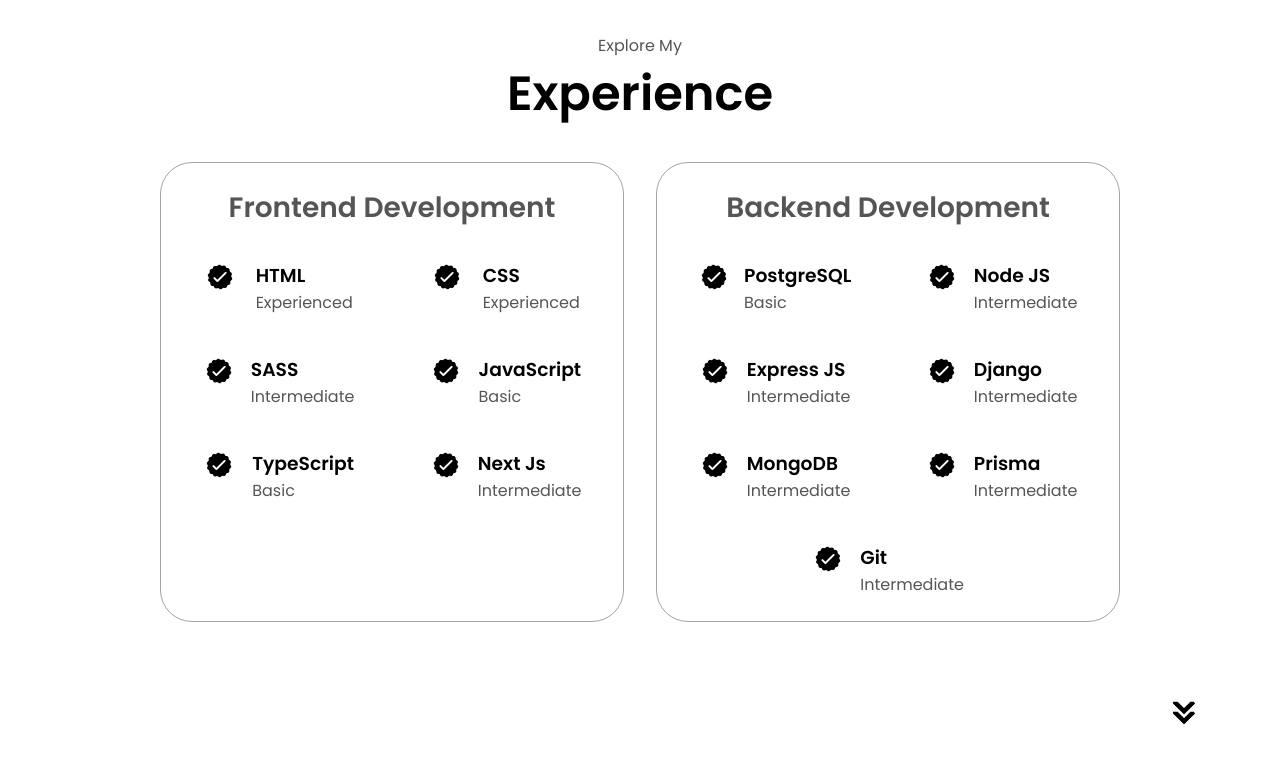
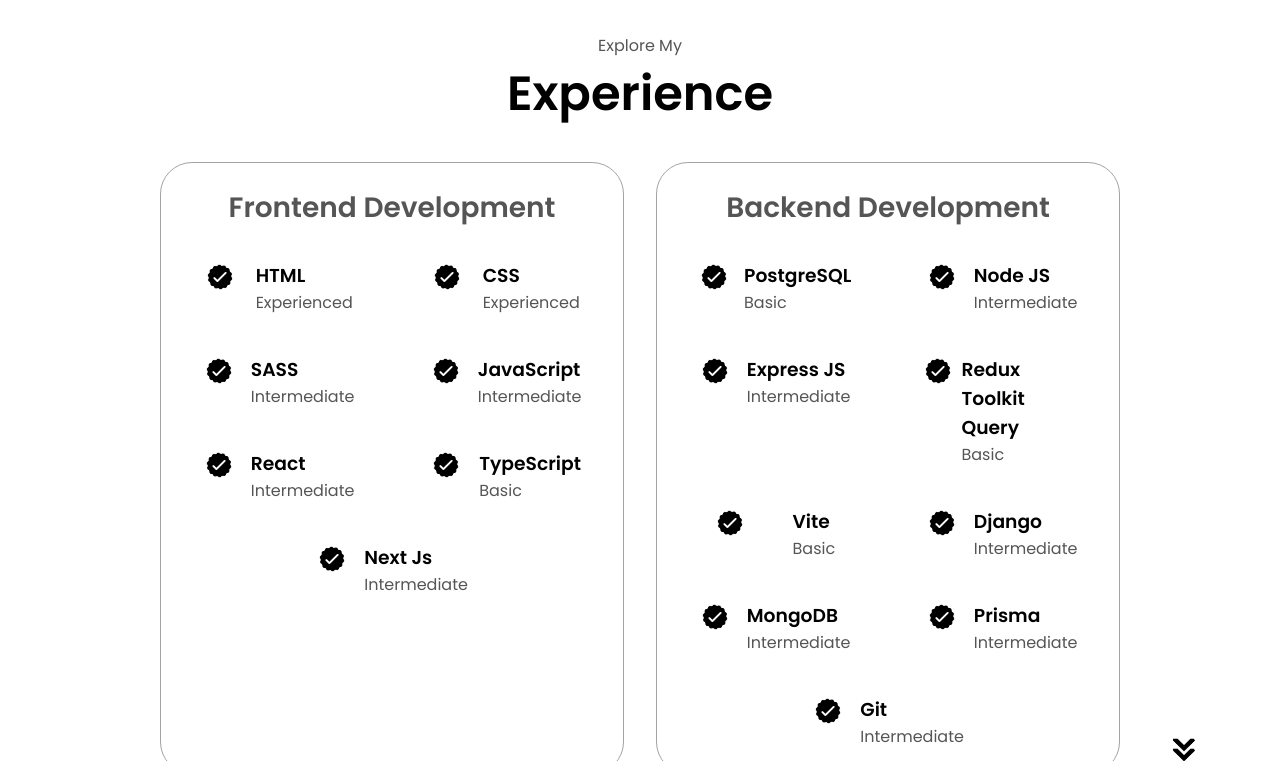
Before and after one commit to josaputra15/html-css-js-portfolio, a plain HTML site: page index.html in a window 1280 px wide. Shown: the part 1663-2424 px from the top of the page. Drawn offline with Linux system fonts and the light colour scheme.

Commit message:
update alot

```diff
--- a/index.html
+++ b/index.html
@@ -90,7 +90,7 @@
                   class="icon"
                 />
                 <h3>Experience</h3>
-                <p>2+ years <br />Frontend Development</p>
+                <p>2+ years <br />Frontend Development<br />Backend Development</p>
               </div>
               <div class="details-container">
                 <img
@@ -99,7 +99,7 @@
                   class="icon"
                 />
                 <h3>Education</h3>
-                <p>B.Sc. Computer Science<br />UWC Thailand Graduate</p>
+                <p>B.A. Computer Science<br />(Macalester College)<br />UWC Thailand Graduate</p>
               </div>
             </div>
             <div class="text-container">
@@ -167,7 +167,18 @@
                   />
                   <div>
                     <h3>JavaScript</h3>
-                    <p>Basic</p>
+                    <p>Intermediate</p>
+                  </div>
+                </article>
+                <article>
+                  <img
+                    src="./assets/checkmark.png"
+                    alt="Experience icon"
+                    class="icon"
+                  />
+                  <div>
+                    <h3>React</h3>
+                    <p>Intermediate</p>
                   </div>
                 </article>
                 <article>
@@ -228,6 +239,28 @@
                   <div>
                     <h3>Express JS</h3>
                     <p>Intermediate</p>
+                  </div>
+                </article>
+                <article>
+                  <img
+                    src="./assets/checkmark.png"
+                    alt="Experience icon"
+                    class="icon"
+                  />
+                  <div>
+                    <h3>Redux Toolkit Query</h3>
+                    <p>Basic</p>
+                  </div>
+                </article>
+                <article>
+                  <img
+                    src="./assets/checkmark.png"
+                    alt="Experience icon"
+                    class="icon"
+                  />
+                  <div>
+                    <h3>Vite</h3>
+                    <p>Basic</p>
                   </div>
                 </article>
                 <article>
```
